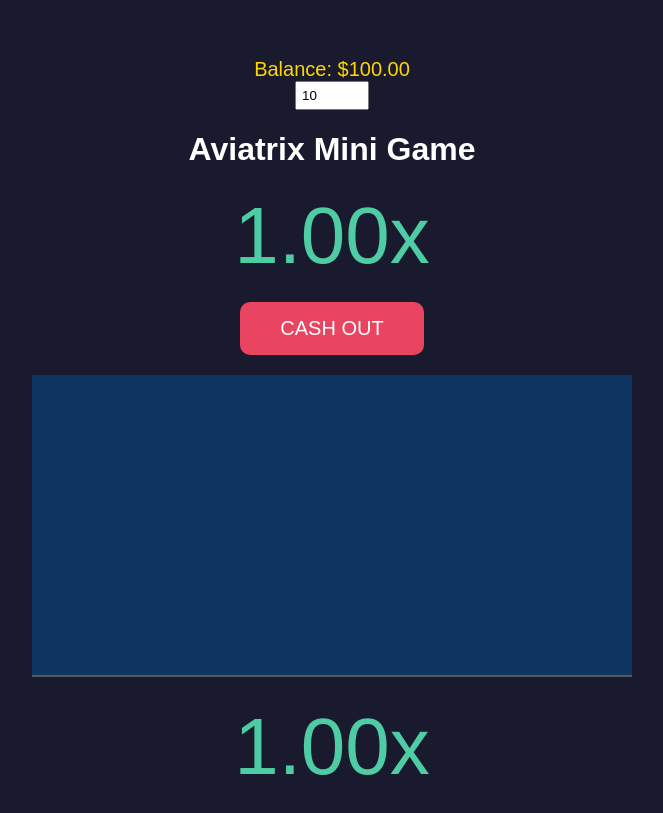
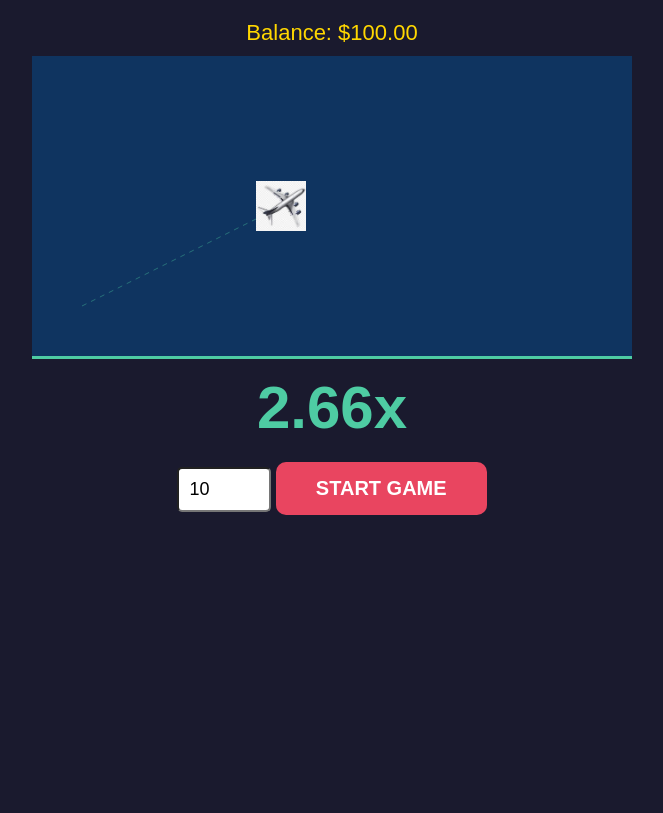
Before and after one commit to mustafaduski/my-aviatrix, a website: page index.html in a window 1280 px wide. Shown: the whole page, without its empty margins (308-971 px from the left). Drawn offline with Linux system fonts and the light colour scheme.

Commit message:
Update index.html

```diff
--- a/index.html
+++ b/index.html
@@ -1,24 +1,35 @@
 <!DOCTYPE html>
 <html>
 <head>
+    <meta charset="UTF-8">
+    <meta name="viewport" content="width=device-width, initial-scale=1.0">
     <title>Aviatrix Mini</title>
     <style>
-        body { text-align: center; font-family: Arial; background: #1a1a2e; color: white; padding-top: 50px; }
-        #multiplier { font-size: 80px; color: #4ecca3; margin: 20px; }
-        button { padding: 15px 40px; font-size: 20px; cursor: pointer; background: #e94560; color: white; border: none; border-radius: 10px; }
+        body { text-align: center; font-family: Arial, sans-serif; background: #1a1a2e; color: white; margin: 0; padding-top: 20px; overflow: hidden; }
+        #multiplier { font-size: 60px; color: #4ecca3; font-weight: bold; margin: 10px; }
+        #gameCanvas { background: #0f3460; border-bottom: 3px solid #4ecca3; max-width: 95%; height: auto; }
+        .controls { margin-top: 20px; }
+        button { padding: 15px 40px; font-size: 20px; cursor: pointer; background: #e94560; color: white; border: none; border-radius: 10px; font-weight: bold; }
         button:disabled { background: #555; }
-        #status { margin-top: 20px; font-size: 24px; }
+        #status { margin-top: 15px; font-size: 20px; font-weight: bold; }
+        #balance-area { font-size: 22px; color: #ffd700; margin-bottom: 10px; }
     </style>
 </head>
-<body><div style="font-size: 20px; color: #ffd700;">Balance: $<span id="balance">100.00</span></div>
-<input type="number" id="betAmount" value="10" style="width: 60px; padding: 5px;">
+<body>
 
-    <h1>Aviatrix Mini Game</h1>
+    <div id="balance-area">Balance: $<span id="balance">100.00</span></div>
+
+    <canvas id="gameCanvas" width="600" height="300"></canvas>
+
     <div id="multiplier">1.00x</div>
-    <button id="cashoutBtn">CASH OUT</button>
+
+    <div class="controls">
+        <input type="number" id="betAmount" value="10" style="width: 70px; padding: 10px; font-size: 18px; border-radius: 5px;">
+        <button id="cashoutBtn">START GAME</button>
+    </div>
+
     <div id="status"></div>
 
     <script src="script.js"></script>
-</body><canvas id="gameCanvas" width="600" height="300" style="border-bottom: 2px solid #555; background: #0f3460;"></canvas>
-<div id="multiplier">1.00x</div>
+</body>
 </html>
```
